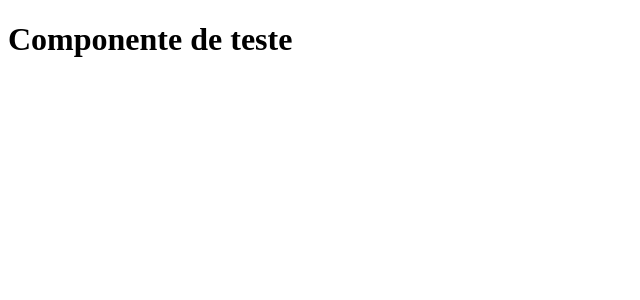
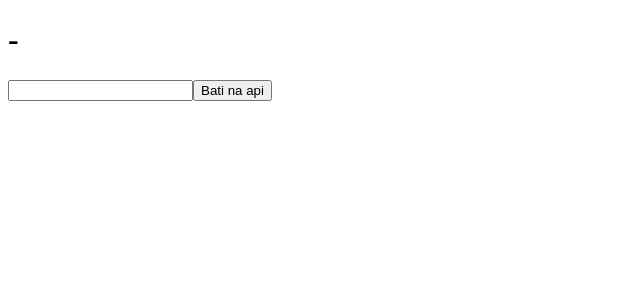
Before and after one commit to lfsmariz/saude-checker-ui, a React (Create React App) app: page / in a window 1280 px wide. Shown: the top 300 px of the page, without its empty margins (0-640 px from the left). Built offline with nearby package versions, Linux system fonts and the light colour scheme.

Commit message:
sample ok

```diff
--- a/package.json
+++ b/package.json
@@ -6,6 +6,7 @@
     "@testing-library/jest-dom": "^5.14.1",
     "@testing-library/react": "^11.2.7",
     "@testing-library/user-event": "^12.8.3",
+    "axios": "^0.21.1",
     "react": "^17.0.2",
     "react-dom": "^17.0.2",
     "react-scripts": "4.0.3",
--- a/src/components/SampleComponent.js
+++ b/src/components/SampleComponent.js
@@ -1,6 +1,34 @@
+import axios from "axios";
+import { useState } from "react";
+
 const SampleComponent = () => {
+
+  const [nome, setNome] = useState("")
+  const [idUser, setIdUser] = useState("")
+  const [resultado, setResultado] = useState("")
+
+
+  const handleClick = (nameRequest) => {
+    axios.post('http://localhost:8080/player/create',
+    {
+      name: nameRequest
+    })
+    .then(r => {
+      setResultado(r.data.name)
+      setIdUser(r.data.id)
+    })
+  }
+
+  const handleInput = (event) => {
+    setNome(event.target.value)
+  }
+
   return(
-    <h1>Componente de teste</h1>
+    <div>
+    <h1>{resultado} - {idUser}</h1>
+    <input type="text" onChange = {handleInput}/>
+    <button type = "button" onClick={() => handleClick(nome)}>Bati na api</button>
+    </div>
   );
 }
 
```
Also changed, not shown: 1 other file (tests, documents, lock files or other folders).
